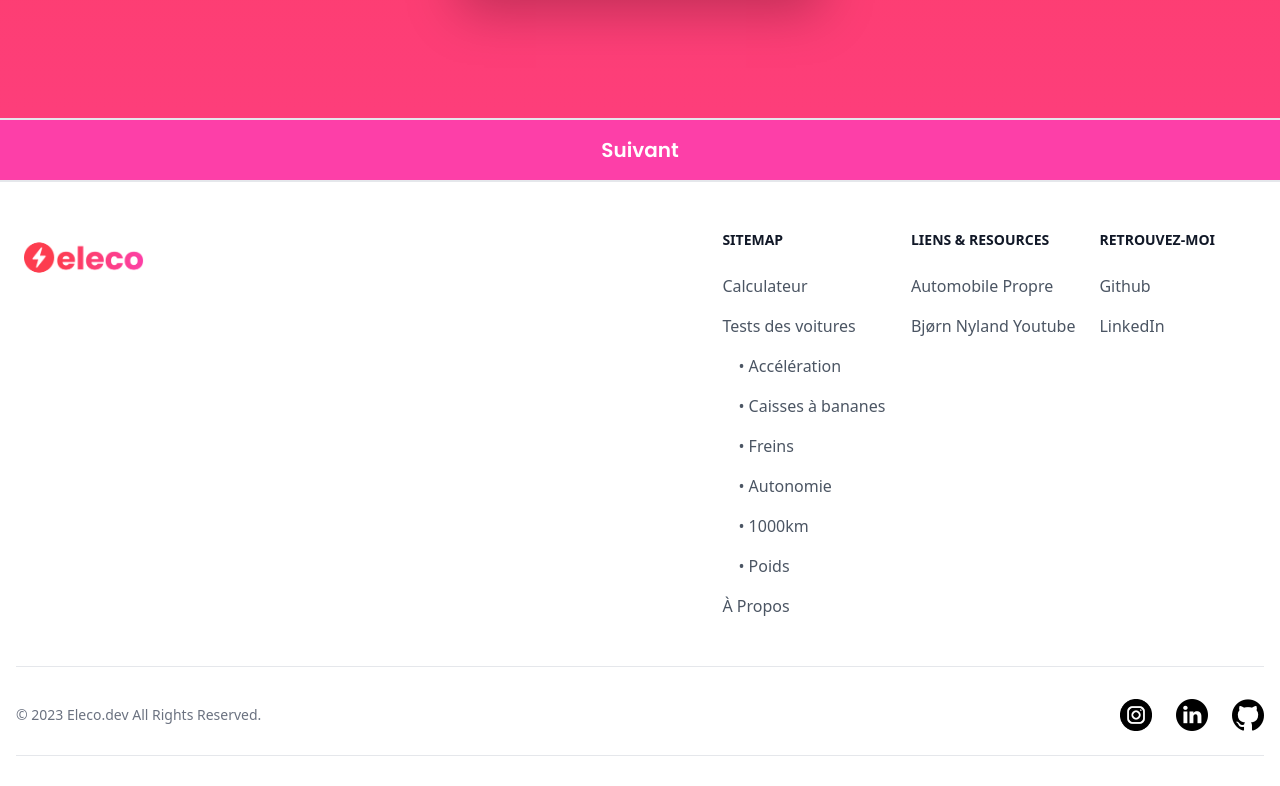
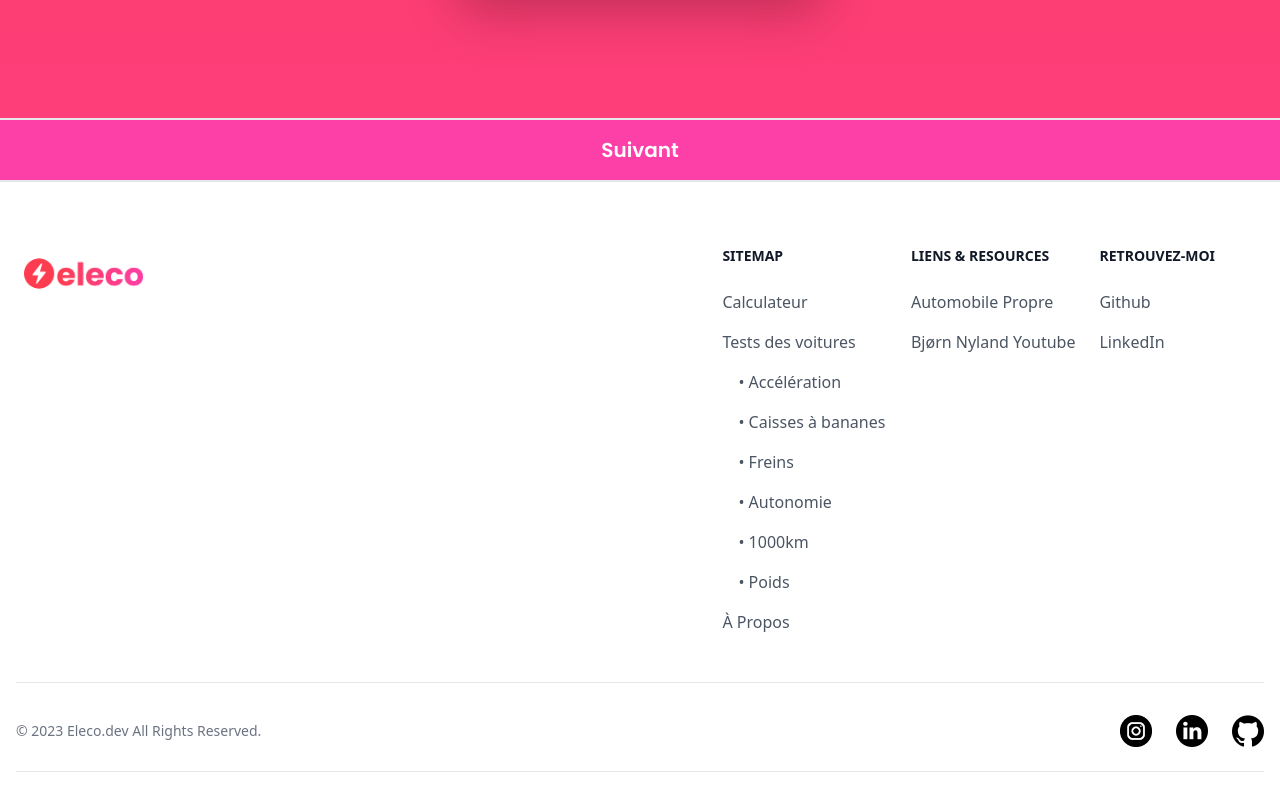
Before and after one commit to thiseas-perso/electric, a Next.js app: page /calculator/form in a window 1280 px wide. Shown: the part 618-1404 px from the top of the page. Built offline with nearby package versions, Linux system fonts and the light colour scheme; no server answers.

Commit message:
footer padding top

```diff
--- a/components/footer/index.js
+++ b/components/footer/index.js
@@ -6,7 +6,7 @@ import logoImg from '../../public/icons/logo_lg.png';
 
 const Footer = () => {
   return (
-    <footer className="pt-12 pb-4 px-4 font-lato bg-white dark:bg-gray-900">
+    <footer className="pt-16 pb-4 px-4 font-lato bg-white dark:bg-gray-900">
       <div className="md:flex md:justify-between">
         <div className="mb-6 md:mb-0">
           <Link href="/" className="ml-2 self-start">
```
